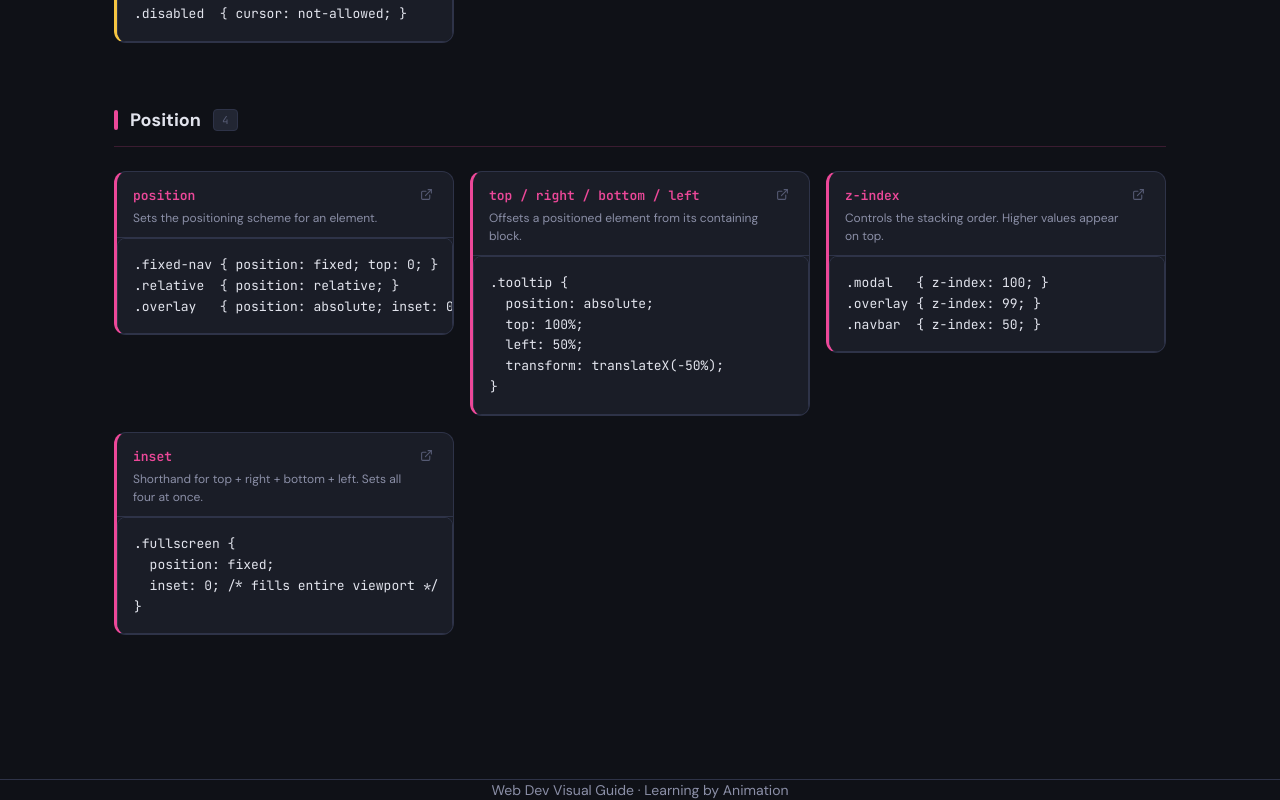
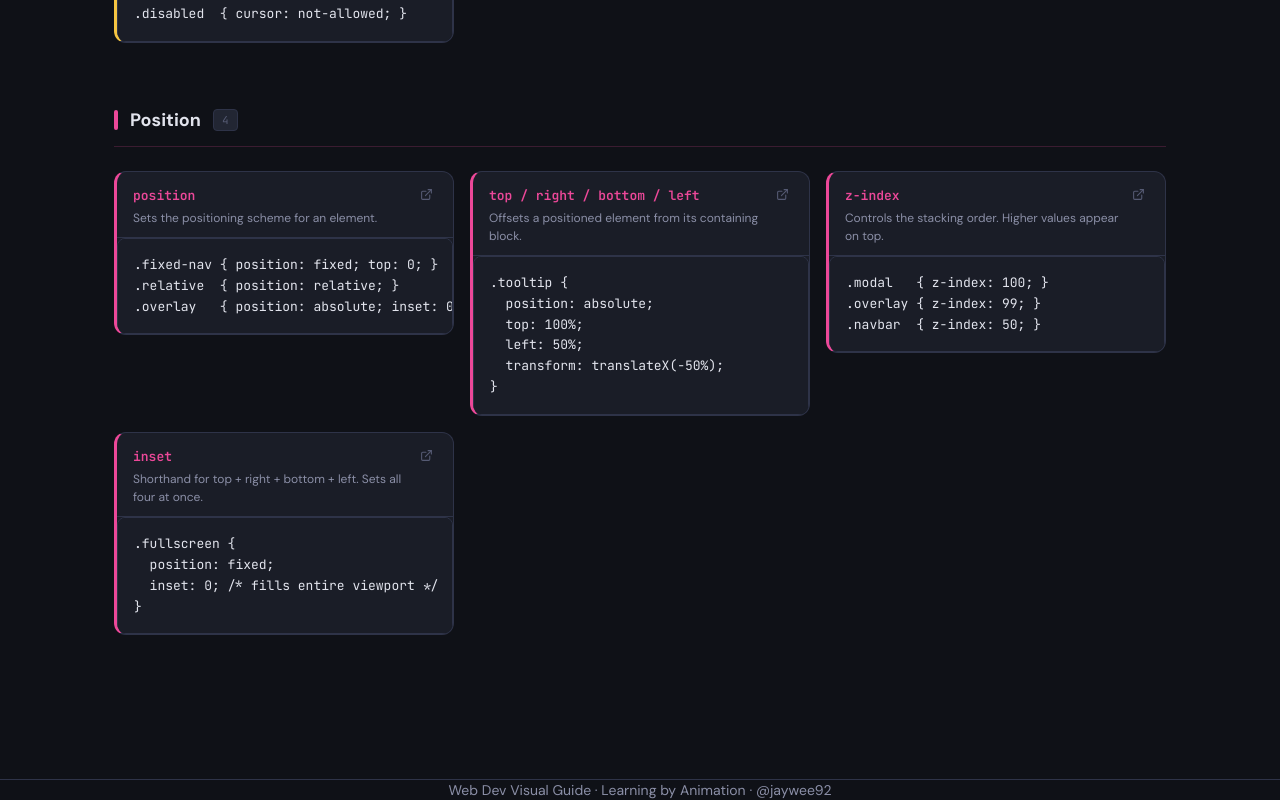
Before and after one commit to jaywee92/web-dev-guide, a React (Vite) app: page /#/reference/css in a window 1280 px wide. Shown: the part 3796-4596 px from the top of the page. Built offline with nearby package versions, Linux system fonts and the light colour scheme.

Commit message:
feat: add @jaywee92 GitHub link to footer

```diff
--- a/src/components/layout/Footer.tsx
+++ b/src/components/layout/Footer.tsx
@@ -4,7 +4,20 @@ export default function Footer() {
       className="text-center py-8 text-sm border-t"
       style={{ color: 'var(--text-muted)', borderColor: 'var(--border)' }}
     >
-      <p>Web Dev Visual Guide · Learning by Animation</p>
+      <p>
+        Web Dev Visual Guide · Learning by Animation
+        {' · '}
+        <a
+          href="https://github.com/jaywee92"
+          target="_blank"
+          rel="noopener noreferrer"
+          style={{ color: 'var(--text-muted)', textDecoration: 'none', transition: 'color 0.15s' }}
+          onMouseEnter={e => (e.currentTarget.style.color = 'var(--text)')}
+          onMouseLeave={e => (e.currentTarget.style.color = 'var(--text-muted)')}
+        >
+          @jaywee92
+        </a>
+      </p>
     </footer>
   )
 }
```
